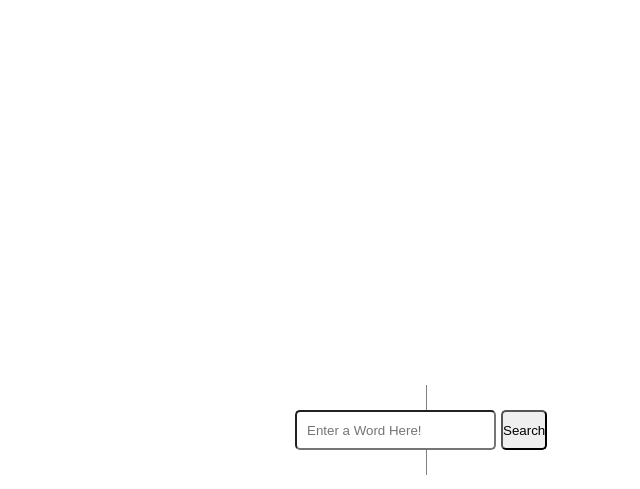
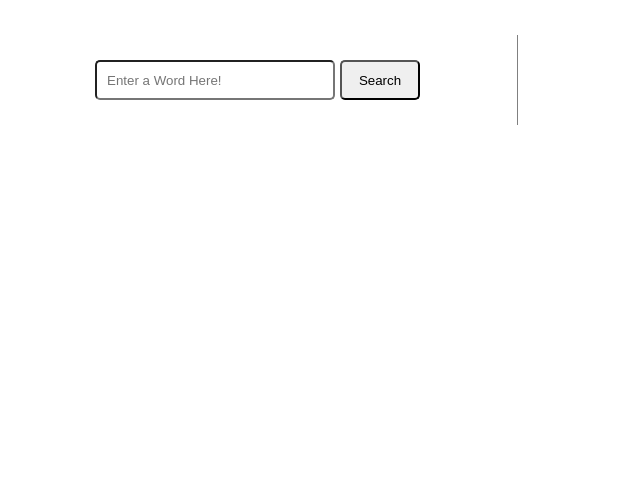
Before and after one commit to JellyBeans1312/final-countdown, a Vue app: page / in a window 1280 px wide. Shown: the part 315-804 px from the top of the page, without its empty margins (130-770 px from the left). Built offline with nearby package versions, Linux system fonts and the light colour scheme.

Commit message:
Refactor Form styling

```diff
--- a/src/components/Form/Form.vue
+++ b/src/components/Form/Form.vue
@@ -35,15 +35,15 @@ export default {
 </script>
 
 <style scoped>
-  #form {
-    margin: 350px 200px;
-    border-right: 1px solid gray;
-    width: 35%;
-  }
   div {
     display: flex;
     padding: 25px;
   }
+
+  #form {
+    border-right: 1px solid gray;
+  }
+
   #input {
     height: 5vh;
     width: 15rem;
```
